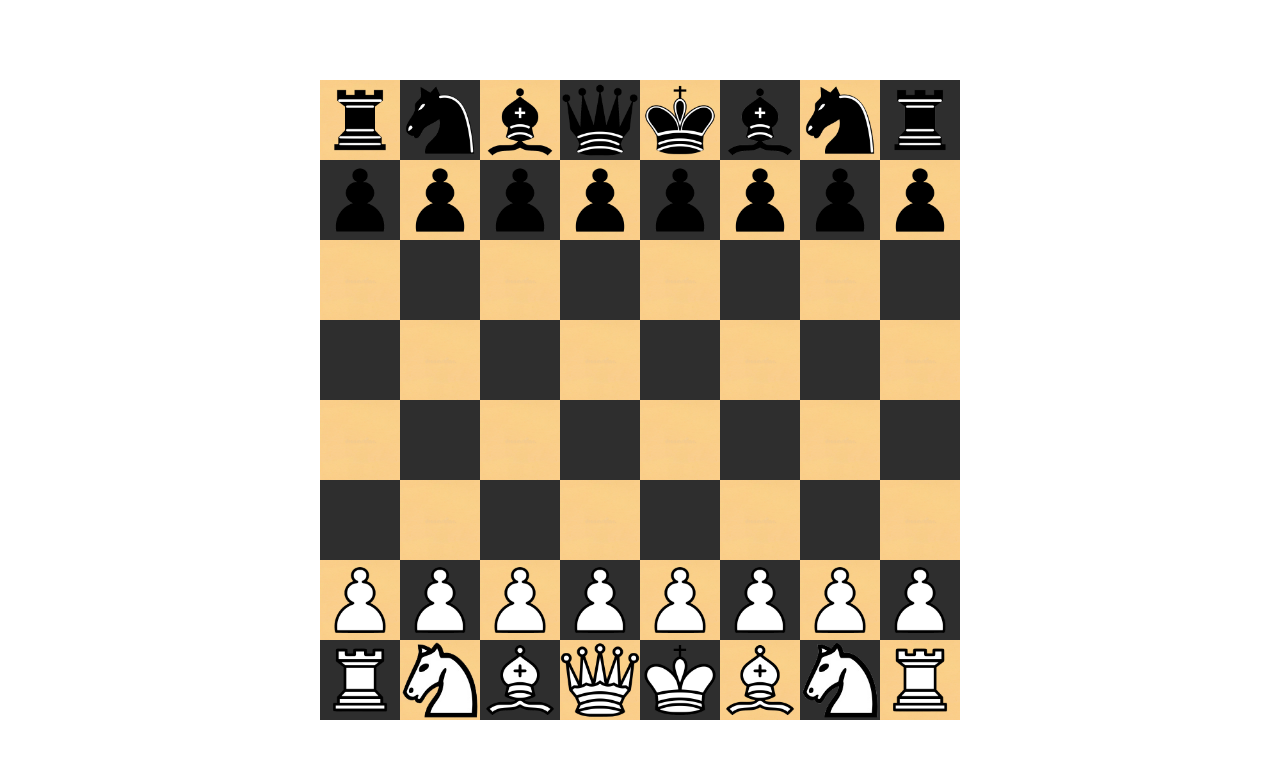
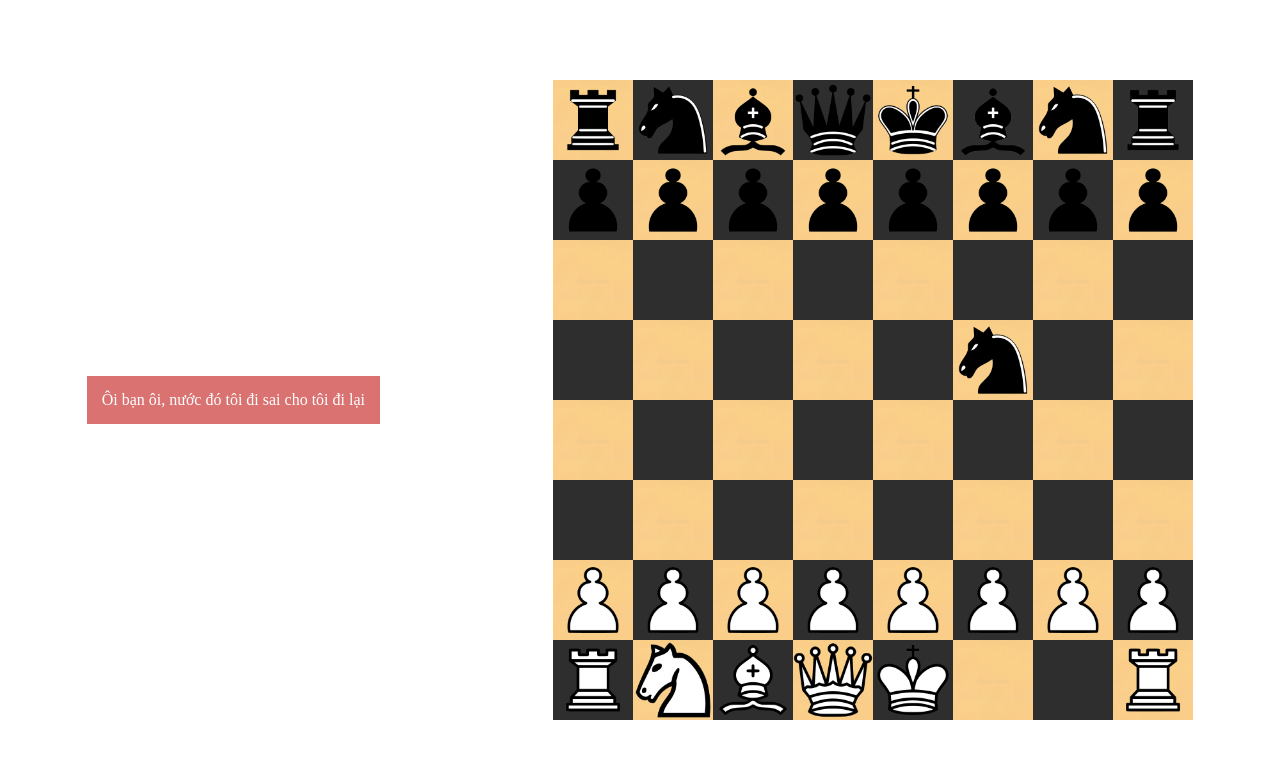
Before and after one commit to Spidust/Chess, a React (Vite) app: page / in a window 1280 px wide. Shown: the top 758 px of the page. Built offline with nearby package versions, Linux system fonts and the light colour scheme.

Commit message:
Add remove feture, swap selecting and last move texture

```diff
--- a/src/App.css
+++ b/src/App.css
@@ -1,7 +1,7 @@
 .App {
   display: flex;
   align-items: center;
-  justify-content: center;
+  justify-content: space-around;
   height: 100vh;
   width: 100vw;
 }
@@ -107,7 +107,18 @@
   background-size: cover;
 }
 
+.remove {
+  padding: 15px;
+  background-color: rgb(218, 114, 114);
+  color: white;
+  text-align: center;
+  cursor: pointer;
+}
+
 @media only screen and (max-width: 700px) {
+  .App {
+    flex-direction: column;
+  }
   .board {
     width: 90vw;
     height: 90vw;
--- a/src/App.jsx
+++ b/src/App.jsx
@@ -45,6 +45,7 @@ function App() {
   const [SelectedPiece, SelectPiece] = useState([]);
   const [ValidMove, SetValidMove] = useState([]);
   const [LastMove, SetLastMove] = useState([]);
+  const [PreMove, SetPreMove] = useState([]);
   let turnCount = 1;
   useEffect(() => {
     if (SelectedPiece.length != 0) {
@@ -55,6 +56,24 @@ function App() {
   }, [SelectedPiece]);
   return (
     <div className="App">
+      <div className="control">
+        <div
+          className="remove"
+          onClick={() => {
+            if (PreMove.length != 0) {
+              setBoard(move(board, board.board[PreMove[0][0]][PreMove[0][1]], PreMove[0], PreMove[1]));
+              turnCount--;
+              setTurn(turn == "W" ? "B" : "W");
+              SelectPiece([]);
+              SetValidMove([]);
+              SetLastMove([]);
+              SetPreMove([]);
+            }
+          }}
+        >
+          Ôi bạn ôi, nước đó tôi đi sai cho tôi đi lại
+        </div>
+      </div>
       <div className="board">
         {(turn == "W" ? board.board : reverse2DArray(JSON.stringify(board.board))).map((i, iIndex) => (
           <div className="row">
@@ -108,6 +127,17 @@ function App() {
                               turnCount += 1;
                               SetValidMove([]);
                               SetLastMove(turn == "W" ? [iIndex, jIndex] : reversePosition([iIndex, jIndex]));
+                              SetPreMove(
+                                turn == "W"
+                                  ? [
+                                      [iIndex, jIndex],
+                                      [SelectedPiece[0], SelectedPiece[1]],
+                                    ]
+                                  : [
+                                      reversePosition([iIndex, jIndex]),
+                                      reversePosition([SelectedPiece[0], SelectedPiece[1]]),
+                                    ]
+                              );
                             }
                           : null
                       }
@@ -162,6 +192,17 @@ function App() {
                               turnCount += 1;
                               SetValidMove([]);
                               SetLastMove(turn == "W" ? [iIndex, jIndex] : reversePosition([iIndex, jIndex]));
+                              SetPreMove(
+                                turn == "W"
+                                  ? [
+                                      [iIndex, jIndex],
+                                      [SelectedPiece[0], SelectedPiece[1]],
+                                    ]
+                                  : [
+                                      reversePosition([iIndex, jIndex]),
+                                      reversePosition([SelectedPiece[0], SelectedPiece[1]]),
+                                    ]
+                              );
                             }
                           : null
                       }
--- a/src/engine/board.js
+++ b/src/engine/board.js
@@ -15,17 +15,17 @@ const defaultBoard = [
   ["BR", "BN", "BB", "BQ", "BK", "BB", "BN", "BR"],
   ["BP", "BP", "BP", "BP", "BP", "BP", "BP", "BP"],
   ["00", "00", "00", "00", "00", "00", "00", "00"],
-  ["00", "00", "00", "00", "00", "00", "00", "00"],
+  ["00", "00", "00", "00", "00", "BN", "00", "00"],
   ["00", "00", "00", "00", "00", "00", "00", "00"],
   ["00", "00", "00", "00", "00", "00", "00", "00"],
   ["WP", "WP", "WP", "WP", "WP", "WP", "WP", "WP"],
-  ["WR", "WN", "WB", "WQ", "WK", "WB", "WN", "WR"],
+  ["WR", "WN", "WB", "WQ", "WK", "00", "00", "WR"],
 ];
 
 function Board() {
   return {
     board: defaultBoard,
-    WKpos: [7, 4],
+    WKpos: [7, 5],
     BKpos: [0, 4],
     Wcastle: true,
     Bcastle: true,
--- a/src/engine/helpers/move.js
+++ b/src/engine/helpers/move.js
@@ -1,7 +1,6 @@
 export default function move(board, pieces, before, after) {
   const team = pieces[0] == "W" ? 7 : 0;
   if (["WK", "BK"].includes(pieces)) {
-    console.log(pieces);
     board[pieces + "pos"] = [after[0], after[1]];
 
     //castle
--- a/src/engine/pieces/pawn.js
+++ b/src/engine/pieces/pawn.js
@@ -37,7 +37,6 @@ export default function Pawn(board, team, pos) {
         b[pos[0] + (team == "W" ? -1 : 1)][pos[1] - 1][0] != "0" &&
         noCheck(board, team + "P", board[team + "Kpos"], pos, [pos[0] + (team == "W" ? -1 : +1), pos[1] - 1])
       ) {
-        console.log("take2");
         valid.push([pos[0] + (team == "W" ? -1 : +1), pos[1] - 1]);
       }
     }
```
Also changed, not shown: public/img/pieces/LastMove.png, public/img/pieces/Selecting.png.
